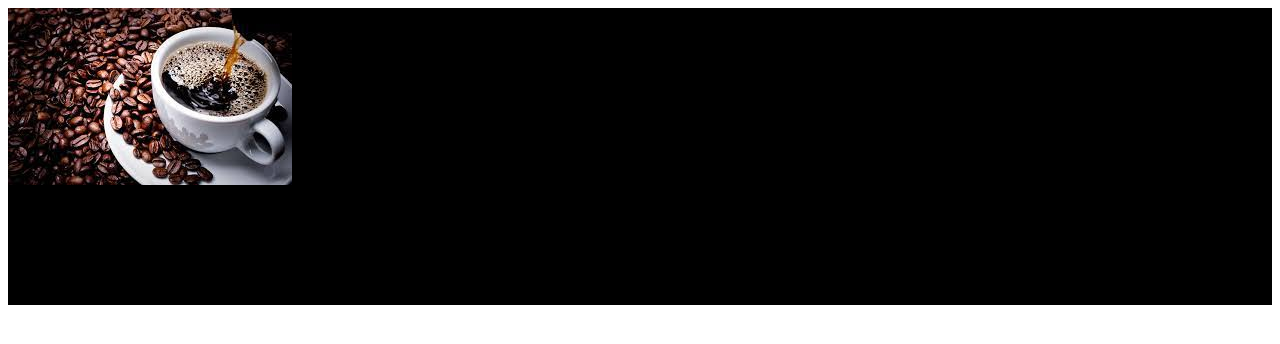
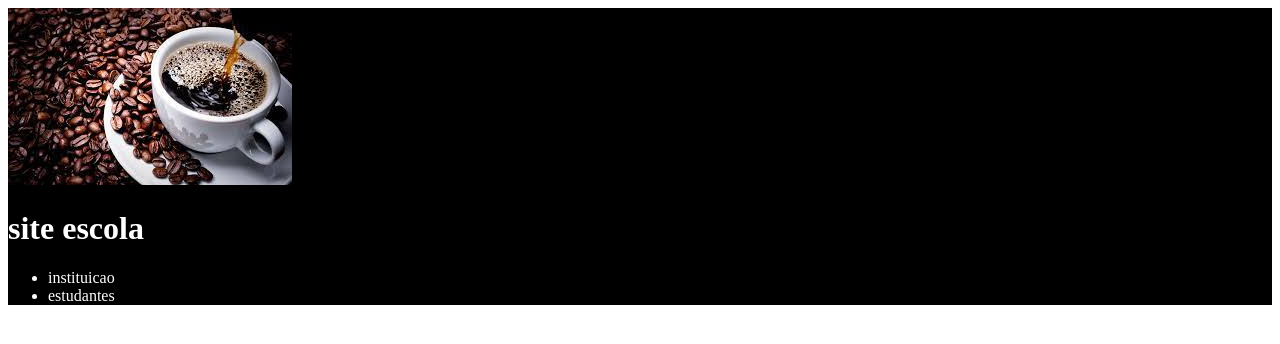
Before and after one commit to joao0415/site-escola, a plain HTML site: page index.html in a window 1280 px wide. Drawn offline with Linux system fonts and the light colour scheme.

Commit message:
salvamento 9
.

```diff
--- a/style.css
+++ b/style.css
@@ -1,4 +1,5 @@
 .cabecalho{
     background-color: rgb(0, 0, 0);
-color: #fffffff
+color: #ffffff;
+
 }
```
